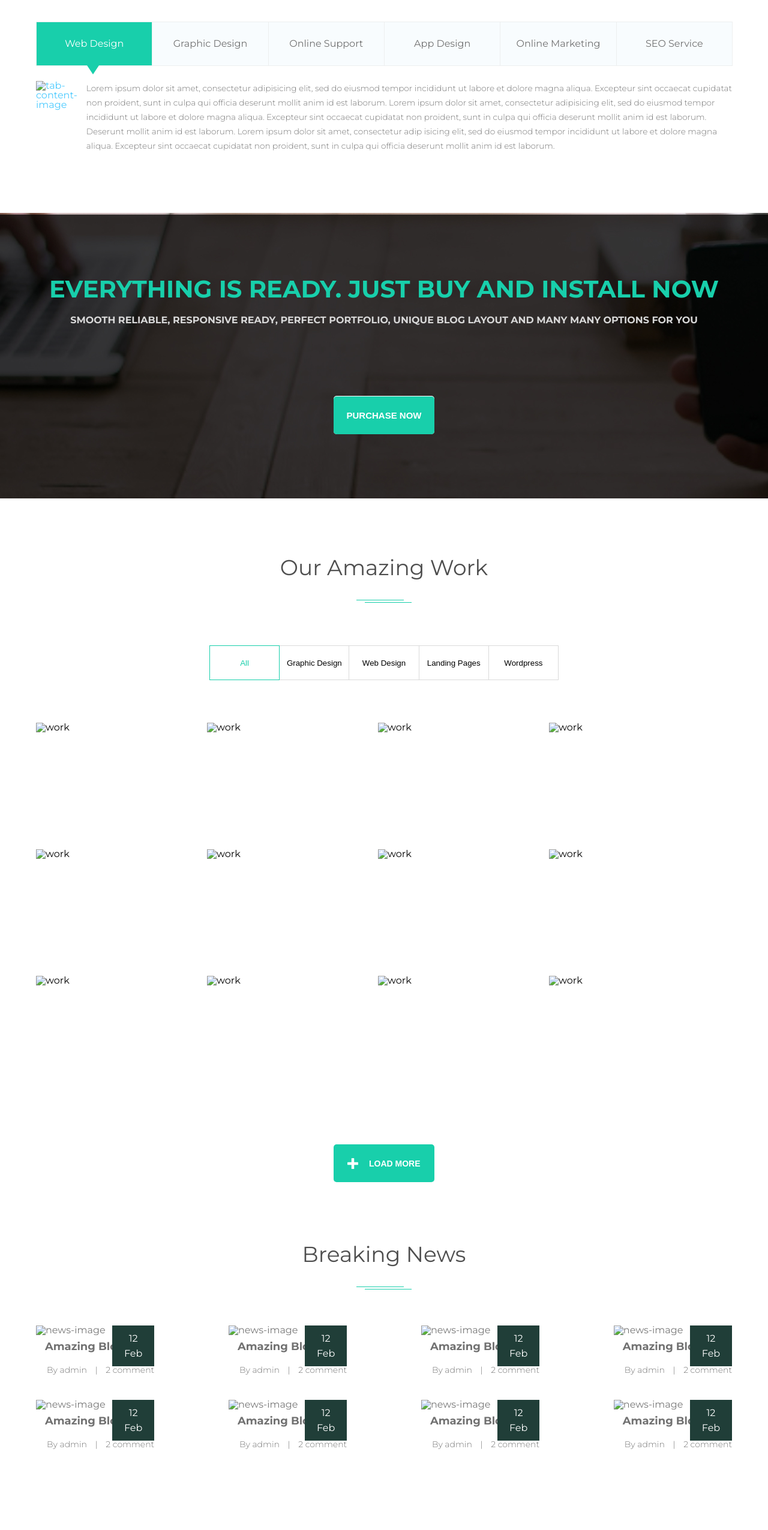
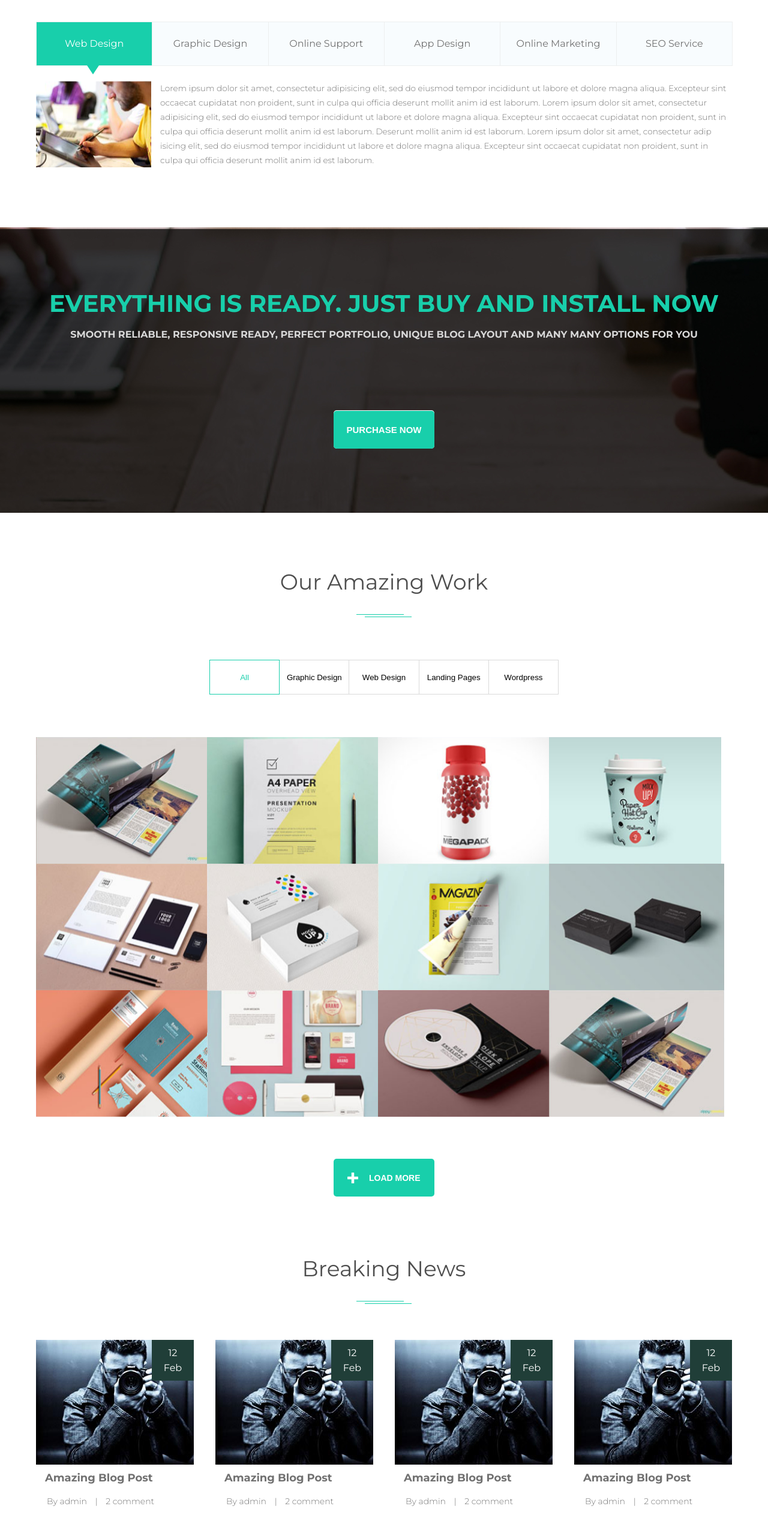
Before and after one commit to lkolian/first-step-lk-js, a plain HTML site: page index.html in a window 1280 px wide. Shown: the part 1600-4151 px from the top of the page at 60% size. Drawn offline with nearby package versions, Linux system fonts and the light colour scheme.

Commit message:
відкат після крашу лінків

```diff
--- a/css/main.css
+++ b/css/main.css
@@ -1,6 +1,6 @@
 .container{
     font-family: 'Montserrat', sans-serif;
-    box-sizing: content-box;
+    box-sizing: border-box;
 
 }
 
@@ -381,6 +381,12 @@
     margin: 0;
 }
 
+/*.services-tabs-title.active_tab::after{*/
+/*    content: url(http://static.skaip.org/img/emoticons/180x180/f6fcff/penguin.gif);*/
+/*    */
+/*}*/
+
+
 .services-tabs-title.active_tab:after{
     /*margin: 0;*/
     /*width: 27px;*/
@@ -400,15 +406,9 @@
     /*!!!!! підігнати під макет точний трикутник*/
 }
 
-/*.services-tabs-title.active_tab::after{*/
-/*    content: url(http://static.skaip.org/img/emoticons/180x180/f6fcff/penguin.gif);*/
-/*    */
-/*}*/
-
 .services-tabs-title:hover{
     border: 1.5px solid #18CFAB;
-    box-sizing: content-box;
-    margin: 0;
+    box-sizing: border-box;
 }
 
 .services-content .content-item {
--- a/index.html
+++ b/index.html
@@ -50,6 +50,7 @@
 
 
         </div>
+
     </div>
 
 <!--Биті svg в Figma, вставив свою заглушку-->
@@ -96,12 +97,12 @@
             </ul>
 
             <ul class="tab-content">
-                <li id="web-design" class="content-item active_content"><img class="services-image-item" src="imageservices/services-item.png" alt="tab-content-image"> <span class="services-content-item">Lorem ipsum dolor sit amet, consectetur adipisicing elit, sed do eiusmod tempor incididunt ut labore et dolore magna aliqua. Excepteur sint occaecat cupidatat non proident, sunt in culpa qui officia deserunt mollit anim id est laborum. Lorem ipsum dolor sit amet, consectetur adipisicing elit, sed do eiusmod tempor incididunt ut labore et dolore magna aliqua. Excepteur sint occaecat cupidatat non proident, sunt in culpa qui officia deserunt mollit anim id est laborum. Deserunt mollit anim id est laborum. Lorem ipsum dolor sit amet, consectetur adip isicing elit, sed do eiusmod tempor incididunt ut labore et dolore magna aliqua. Excepteur sint occaecat cupidatat non proident, sunt in culpa qui officia deserunt mollit anim id est laborum.</span> </li>
-                <li id="graphic-design" class="content-item"><img class="services-image-item" src="imageservices/services-item.png" alt="tab-content-image"> <span class="services-content-item">Graphic design is the profession and academic discipline whose activity consists in projecting visual communications intended to transmit specific messages to social groups, with specific objectives. As opposed to art, whose aim is merely contemplation, design is based on the principle of "form follows a specific function".</span></li>
-                <li id="online-support" class="content-item"><img class="services-image-item" src="imageservices/services-item.png" alt="tab-content-image"> <span class="services-content-item">Online support is an advice service provided, usually over the phone, to help people who have problems using a computer.[1] Presently most large and mid-size companies have outsourced their tech support operations.</span></li>
-                <li id="app-design" class="content-item"><img class="services-image-item" src="imageservices/services-item.png" alt="tab-content-image"> <span class="services-content-item">Mobile app design is the act or process by which a mobile app is developed for mobile devices, such as personal digital assistants, enterprise digital assistants or mobile phones. These software applications are designed to run on mobile devices, such as a smartphone or tablet computer.</span></li>
-                <li id="online-marketing" class="content-item"><img class="services-image-item" src="imageservices/services-item.png" alt="tab-content-image"> <span class="services-content-item">Online advertising, also known as online marketing, Internet advertising, digital advertising or web advertising, is a form of marketing and advertising which uses the Internet to deliver promotional marketing messages to consumers. </span></li>
-                <li id="seo-service" class="content-item"><img class="services-image-item" src="imageservices/services-item.png" alt="tab-content-image"> <span class="services-content-item">Search engine optimization (SEO) is the process of improving the quality and quantity of website traffic to a website or a web page from search engines</li>
+                <li id="web-design" class="content-item active_content"><img class="services-image-item" src="images/services/services-item.png" alt="tab-content-image"> <span class="services-content-item">Lorem ipsum dolor sit amet, consectetur adipisicing elit, sed do eiusmod tempor incididunt ut labore et dolore magna aliqua. Excepteur sint occaecat cupidatat non proident, sunt in culpa qui officia deserunt mollit anim id est laborum. Lorem ipsum dolor sit amet, consectetur adipisicing elit, sed do eiusmod tempor incididunt ut labore et dolore magna aliqua. Excepteur sint occaecat cupidatat non proident, sunt in culpa qui officia deserunt mollit anim id est laborum. Deserunt mollit anim id est laborum. Lorem ipsum dolor sit amet, consectetur adip isicing elit, sed do eiusmod tempor incididunt ut labore et dolore magna aliqua. Excepteur sint occaecat cupidatat non proident, sunt in culpa qui officia deserunt mollit anim id est laborum.</span> </li>
+                <li id="graphic-design" class="content-item"><img class="services-image-item" src="images/services/services-item.png" alt="tab-content-image"> <span class="services-content-item">Graphic design is the profession and academic discipline whose activity consists in projecting visual communications intended to transmit specific messages to social groups, with specific objectives. As opposed to art, whose aim is merely contemplation, design is based on the principle of "form follows a specific function".</span></li>
+                <li id="online-support" class="content-item"><img class="services-image-item" src="images/services/services-item.png" alt="tab-content-image"> <span class="services-content-item">Online support is an advice service provided, usually over the phone, to help people who have problems using a computer.[1] Presently most large and mid-size companies have outsourced their tech support operations.</span></li>
+                <li id="app-design" class="content-item"><img class="services-image-item" src="images/services/services-item.png" alt="tab-content-image"> <span class="services-content-item">Mobile app design is the act or process by which a mobile app is developed for mobile devices, such as personal digital assistants, enterprise digital assistants or mobile phones. These software applications are designed to run on mobile devices, such as a smartphone or tablet computer.</span></li>
+                <li id="online-marketing" class="content-item"><img class="services-image-item" src="images/services/services-item.png" alt="tab-content-image"> <span class="services-content-item">Online advertising, also known as online marketing, Internet advertising, digital advertising or web advertising, is a form of marketing and advertising which uses the Internet to deliver promotional marketing messages to consumers. </span></li>
+                <li id="seo-service" class="content-item"><img class="services-image-item" src="images/services/services-item.png" alt="tab-content-image"> <span class="services-content-item">Search engine optimization (SEO) is the process of improving the quality and quantity of website traffic to a website or a web page from search engines</span></li>
             </ul>
         </div>
 
@@ -143,11 +144,11 @@
         <!-- The filterable elements. Note that some have multiple class names (this can be used if they belong to multiple categories) -->
         <div class="work-container">
             <div class="work-filterDiv graphic">
-                <img src="imagesork/work1.png" alt="work">
+                <img src="images/work/work1.png" alt="work">
                 <div class="work-item-ovelay">
                     <div class="work-item-ovelay-upline"></div>
                     <div class="work-item-ovelay-line1">
-                        <a href="#" class="work-item-ovelay-line1-link1"><img src="imagesink-2-small.png" alt="link"></a>
+                        <a href="#" class="work-item-ovelay-line1-link1"><img src="images/link-2-small.png" alt="link"></a>
                         <a href="#" class="work-item-ovelay-line1-link2"><div class="link2-design"></div></a>
                     </div>
                     <div class="work-item-ovelay-line2">
@@ -157,11 +158,11 @@
                 </div>
             </div>
             <div class="work-filterDiv wordpress landing">
-                <img src="imagesork/work2.jpg" alt="work">
+                <img src="images/work/work2.jpg" alt="work">
                 <div class="work-item-ovelay">
                     <div class="work-item-ovelay-upline"></div>
                     <div class="work-item-ovelay-line1">
-                        <a href="#" class="work-item-ovelay-line1-link1"><img src="imagesink-2-small.png" alt="link"></a>
+                        <a href="#" class="work-item-ovelay-line1-link1"><img src="images/link-2-small.png" alt="link"></a>
                         <a href="#" class="work-item-ovelay-line1-link2"><div class="link2-design"></div></a>
                     </div>
                     <div class="work-item-ovelay-line2">
@@ -171,11 +172,11 @@
                 </div>
             </div>
             <div class="work-filterDiv graphic">
-                <img src="imagesork/work3.jpg" alt="work">
+                <img src="images/work/work3.jpg" alt="work">
                 <div class="work-item-ovelay">
                     <div class="work-item-ovelay-upline"></div>
                     <div class="work-item-ovelay-line1">
-                        <a href="#" class="work-item-ovelay-line1-link1"><img src="imagesink-2-small.png" alt="link"></a>
+                        <a href="#" class="work-item-ovelay-line1-link1"><img src="images/link-2-small.png" alt="link"></a>
                         <a href="#" class="work-item-ovelay-line1-link2"><div class="link2-design"></div></a>
                     </div>
                     <div class="work-item-ovelay-line2">
@@ -185,11 +186,11 @@
                 </div>
             </div>
             <div class="work-filterDiv wordpress">
-                <img src="imagesork/work4.png" alt="work">
+                <img src="images/work/work4.png" alt="work">
                 <div class="work-item-ovelay">
                     <div class="work-item-ovelay-upline"></div>
                     <div class="work-item-ovelay-line1">
-                        <a href="#" class="work-item-ovelay-line1-link1"><img src="imagesink-2-small.png" alt="link"></a>
+                        <a href="#" class="work-item-ovelay-line1-link1"><img src="images/link-2-small.png" alt="link"></a>
                         <a href="#" class="work-item-ovelay-line1-link2"><div class="link2-design"></div></a>
                     </div>
                     <div class="work-item-ovelay-line2">
@@ -199,11 +200,11 @@
                 </div>
             </div>
             <div class="work-filterDiv graphic wordpress">
-                <img src="imagesork/work5.png" alt="work">
+                <img src="images/work/work5.png" alt="work">
                 <div class="work-item-ovelay">
                     <div class="work-item-ovelay-upline"></div>
                     <div class="work-item-ovelay-line1">
-                        <a href="#" class="work-item-ovelay-line1-link1"><img src="imagesink-2-small.png" alt="link"></a>
+                        <a href="#" class="work-item-ovelay-line1-link1"><img src="images/link-2-small.png" alt="link"></a>
                         <a href="#" class="work-item-ovelay-line1-link2"><div class="link2-design"></div></a>
                     </div>
                     <div class="work-item-ovelay-line2">
@@ -213,11 +214,11 @@
                 </div>
             </div>
             <div class="work-filterDiv wordpress">
-                <img src="imagesork/work6.png" alt="work">
+                <img src="images/work/work6.png" alt="work">
                 <div class="work-item-ovelay">
                     <div class="work-item-ovelay-upline"></div>
                     <div class="work-item-ovelay-line1">
-                        <a href="#" class="work-item-ovelay-line1-link1"><img src="imagesink-2-small.png" alt="link"></a>
+                        <a href="#" class="work-item-ovelay-line1-link1"><img src="images/link-2-small.png" alt="link"></a>
                         <a href="#" class="work-item-ovelay-line1-link2"><div class="link2-design"></div></a>
                     </div>
                     <div class="work-item-ovelay-line2">
@@ -227,11 +228,11 @@
                 </div>
             </div>
             <div class="work-filterDiv web">
-                <img src="imagesork/work7.png" alt="work">
+                <img src="images/work/work7.png" alt="work">
                 <div class="work-item-ovelay">
                     <div class="work-item-ovelay-upline"></div>
                     <div class="work-item-ovelay-line1">
-                        <a href="#" class="work-item-ovelay-line1-link1"><img src="imagesink-2-small.png" alt="link"></a>
+                        <a href="#" class="work-item-ovelay-line1-link1"><img src="images/link-2-small.png" alt="link"></a>
                         <a href="#" class="work-item-ovelay-line1-link2"><div class="link2-design"></div></a>
                     </div>
                     <div class="work-item-ovelay-line2">
@@ -241,11 +242,11 @@
                 </div>
             </div>
             <div class="work-filterDiv web">
-                <img src="imagesork/work8.png" alt="work">
+                <img src="images/work/work8.png" alt="work">
                 <div class="work-item-ovelay">
                     <div class="work-item-ovelay-upline"></div>
                     <div class="work-item-ovelay-line1">
-                        <a href="#" class="work-item-ovelay-line1-link1"><img src="imagesink-2-small.png" alt="link"></a>
+                        <a href="#" class="work-item-ovelay-line1-link1"><img src="images/link-2-small.png" alt="link"></a>
                         <a href="#" class="work-item-ovelay-line1-link2"><div class="link2-design"></div></a>
                     </div>
                     <div class="work-item-ovelay-line2">
@@ -255,11 +256,11 @@
                 </div>
             </div>
             <div class="work-filterDiv landing">
-                <img src="imagesork/work9.png" alt="work">
+                <img src="images/work/work9.png" alt="work">
                 <div class="work-item-ovelay">
                     <div class="work-item-ovelay-upline"></div>
                     <div class="work-item-ovelay-line1">
-                        <a href="#" class="work-item-ovelay-line1-link1"><img src="imagesink-2-small.png" alt="link"></a>
+                        <a href="#" class="work-item-ovelay-line1-link1"><img src="images/link-2-small.png" alt="link"></a>
                         <a href="#" class="work-item-ovelay-line1-link2"><div class="link2-design"></div></a>
                     </div>
                     <div class="work-item-ovelay-line2">
@@ -269,11 +270,11 @@
                 </div>
             </div>
             <div class="work-filterDiv landing wordpress">
-                <img src="imagesork/work10.png" alt="work">
+                <img src="images/work/work10.png" alt="work">
                 <div class="work-item-ovelay">
                     <div class="work-item-ovelay-upline"></div>
                     <div class="work-item-ovelay-line1">
-                        <a href="#" class="work-item-ovelay-line1-link1"><img src="imagesink-2-small.png" alt="link"></a>
+                        <a href="#" class="work-item-ovelay-line1-link1"><img src="images/link-2-small.png" alt="link"></a>
                         <a href="#" class="work-item-ovelay-line1-link2"><div class="link2-design"></div></a>
                     </div>
                     <div class="work-item-ovelay-line2">
@@ -283,11 +284,11 @@
                 </div>
             </div>
             <div class="work-filterDiv landing">
-                <img src="imagesork/work11.png" alt="work">
+                <img src="images/work/work11.png" alt="work">
                 <div class="work-item-ovelay">
                     <div class="work-item-ovelay-upline"></div>
                     <div class="work-item-ovelay-line1">
-                        <a href="#" class="work-item-ovelay-line1-link1"><img src="imagesink-2-small.png" alt="link"></a>
+                        <a href="#" class="work-item-ovelay-line1-link1"><img src="images/link-2-small.png" alt="link"></a>
                         <a href="#" class="work-item-ovelay-line1-link2"><div class="link2-design"></div></a>
                     </div>
                     <div class="work-item-ovelay-line2">
@@ -297,11 +298,11 @@
                 </div>
             </div>
             <div class="work-filterDiv landing">
-                <img src="imagesork/work12.png" alt="work">
+                <img src="images/work/work12.png" alt="work">
                     <div class="work-item-ovelay">
                     <div class="work-item-ovelay-upline"></div>
                     <div class="work-item-ovelay-line1">
-                        <a href="#" class="work-item-ovelay-line1-link1"><img src="imagesink-2-small.png" alt="link"></a>
+                        <a href="#" class="work-item-ovelay-line1-link1"><img src="images/link-2-small.png" alt="link"></a>
                         <a href="#" class="work-item-ovelay-line1-link2"><div class="link2-design"></div></a>
                     </div>
                     <div class="work-item-ovelay-line2">
@@ -337,7 +338,7 @@
                 <a href="#" class="news-item-link">
                         <div class="news-overlay"><p  class="news-overlay-1">12</p>
                             <p  class="news-overlay-2">Feb</p></div>
-                        <div class="news-item-image"><img src="imagesews/news1.jpg" alt="news-image"></div>
+                        <div class="news-item-image"><img src="images/news/news1.jpg" alt="news-image"></div>
                         <div class="news-item-headline"><span>Amazing Blog Post</span></div>
                         <div class="news-item-details">
                             <span class="news-item-author">By admin</span>
@@ -348,7 +349,7 @@
                 <a href="#" class="news-item-link">
                     <div class="news-overlay"><p  class="news-overlay-1">12</p>
                         <p  class="news-overlay-2">Feb</p></div>
-                    <div class="news-item-image"><img src="imagesews/news1.jpg" alt="news-image"></div>
+                    <div class="news-item-image"><img src="images/news/news1.jpg" alt="news-image"></div>
                     <div class="news-item-headline"><span>Amazing Blog Post</span></div>
                     <div class="news-item-details">
                         <span class="news-item-author">By admin</span>
@@ -359,7 +360,7 @@
                 <a href="#" class="news-item-link">
                     <div class="news-overlay"><p  class="news-overlay-1">12</p>
                         <p  class="news-overlay-2">Feb</p></div>
-                    <div class="news-item-image"><img src="imagesews/news1.jpg" alt="news-image"></div>
+                    <div class="news-item-image"><img src="images/news/news1.jpg" alt="news-image"></div>
                     <div class="news-item-headline"><span>Amazing Blog Post</span></div>
                     <div class="news-item-details">
                         <span class="news-item-author">By admin</span>
@@ -370,7 +371,7 @@
                 <a href="#" class="news-item-link">
                     <div class="news-overlay"><p  class="news-overlay-1">12</p>
                         <p  class="news-overlay-2">Feb</p></div>
-                    <div class="news-item-image"><img src="imagesews/news1.jpg" alt="news-image"></div>
+                    <div class="news-item-image"><img src="images/news/news1.jpg" alt="news-image"></div>
                     <div class="news-item-headline"><span>Amazing Blog Post</span></div>
                     <div class="news-item-details">
                         <span class="news-item-author">By admin</span>
@@ -383,7 +384,7 @@
                 <a href="#" class="news-item-link">
                     <div class="news-overlay"><p  class="news-overlay-1">12</p>
                         <p  class="news-overlay-2">Feb</p></div>
-                    <div class="news-item-image"><img src="imagesews/news1.jpg" alt="news-image"></div>
+                    <div class="news-item-image"><img src="images/news/news1.jpg" alt="news-image"></div>
                     <div class="news-item-headline"><span>Amazing Blog Post</span></div>
                     <div class="news-item-details">
                         <span class="news-item-author">By admin</span>
@@ -394,7 +395,7 @@
                 <a href="#" class="news-item-link">
                     <div class="news-overlay"><p  class="news-overlay-1">12</p>
                         <p  class="news-overlay-2">Feb</p></div>
-                    <div class="news-item-image"><img src="imagesews/news1.jpg" alt="news-image"></div>
+                    <div class="news-item-image"><img src="images/news/news1.jpg" alt="news-image"></div>
                     <div class="news-item-headline"><span>Amazing Blog Post</span></div>
                     <div class="news-item-details">
                         <span class="news-item-author">By admin</span>
@@ -405,7 +406,7 @@
                 <a href="#" class="news-item-link">
                     <div class="news-overlay"><p  class="news-overlay-1">12</p>
                         <p  class="news-overlay-2">Feb</p></div>
-                    <div class="news-item-image"><img src="imagesews/news1.jpg" alt="news-image"></div>
+                    <div class="news-item-image"><img src="images/news/news1.jpg" alt="news-image"></div>
                     <div class="news-item-headline"><span>Amazing Blog Post</span></div>
                     <div class="news-item-details">
                         <span class="news-item-author">By admin</span>
@@ -416,7 +417,7 @@
                 <a href="#" class="news-item-link">
                     <div class="news-overlay"><p  class="news-overlay-1">12</p>
                         <p  class="news-overlay-2">Feb</p></div>
-                    <div class="news-item-image"><img src="imagesews/news1.jpg" alt="news-image"></div>
+                    <div class="news-item-image"><img src="images/news/news1.jpg" alt="news-image"></div>
                     <div class="news-item-headline"><span>Amazing Blog Post</span></div>
                     <div class="news-item-details">
                         <span class="news-item-author">By admin</span>
@@ -470,7 +471,7 @@
                             <div class="slider-name-author"><span>Hasan Ali</span></div>
                             <div class="slider-job-author"><span>UX Designer</span></div>
                         </div>
-                        <div class="slider-photo-author"><img class="slider-photo-big" src="imageseviews/review1.png" alt="review"></div>
+                        <div class="slider-photo-author"><img class="slider-photo-big" src="images/reviews/review1.png" alt="review"></div>
                     </div>
 
                     <div class="swiper-slide">
@@ -499,7 +500,7 @@
                         <img src="https://swiperjs.com/demos/images/nature-2.jpg" />
                     </div>
                     <div class="swiper-slide">
-                        <img src="imageseviews/review1.png" />
+                        <img src="images/reviews/review1.png" />
                     </div>
                     <div class="swiper-slide">
                         <img src="https://swiperjs.com/demos/images/nature-4.jpg" />
@@ -510,7 +511,7 @@
         </div>
         <!-- Swiper JS -->
         <script src="https://unpkg.com/swiper/swiper-bundle.min.js"></script>
-        <script src="jslider.js"></script>
+        <script src="js/slider.js"></script>
 
 
 
```
Also changed, not shown: images/work/work0.png (deleted), images/work/work3.png (deleted), 1 other file.
